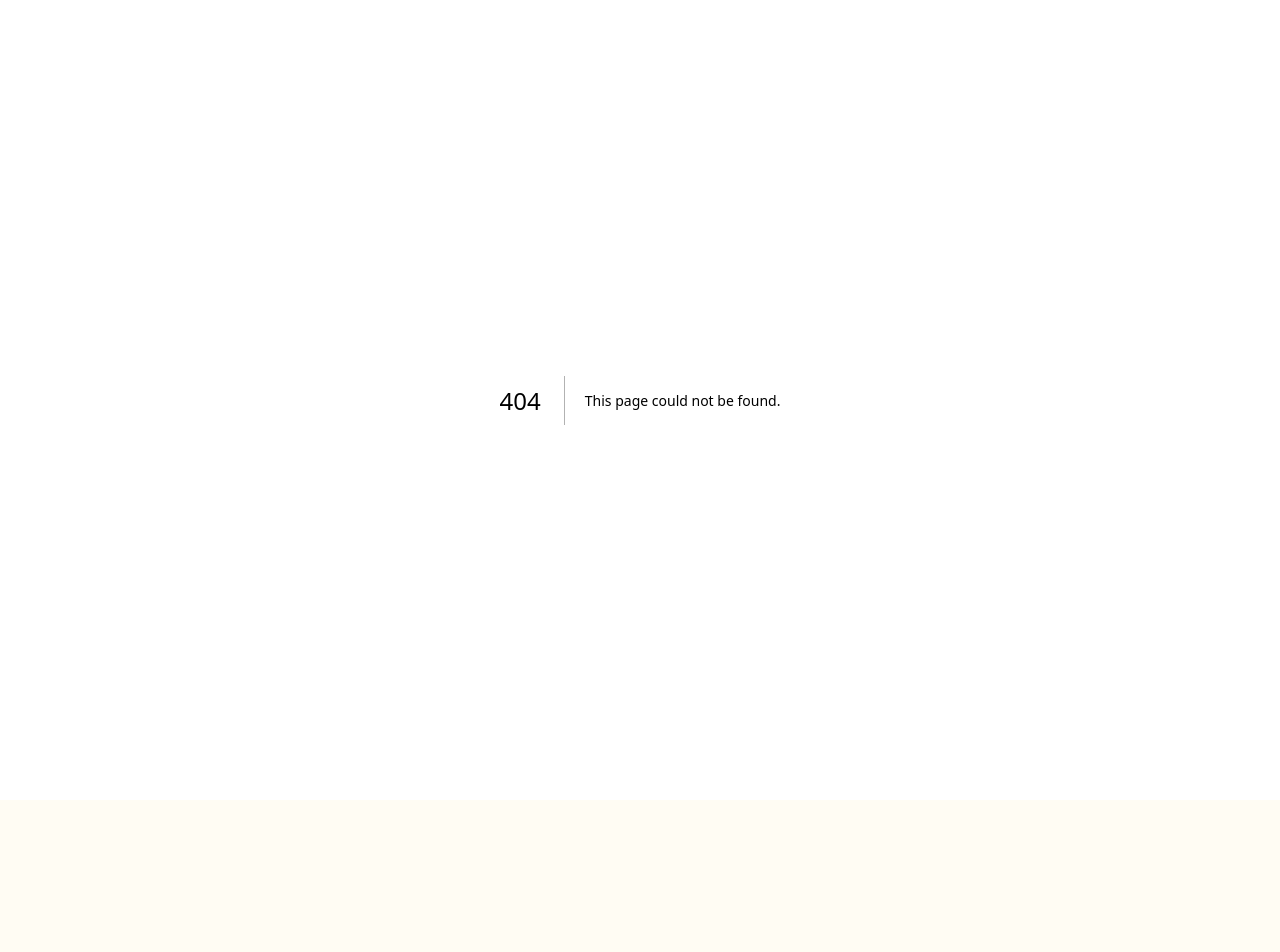
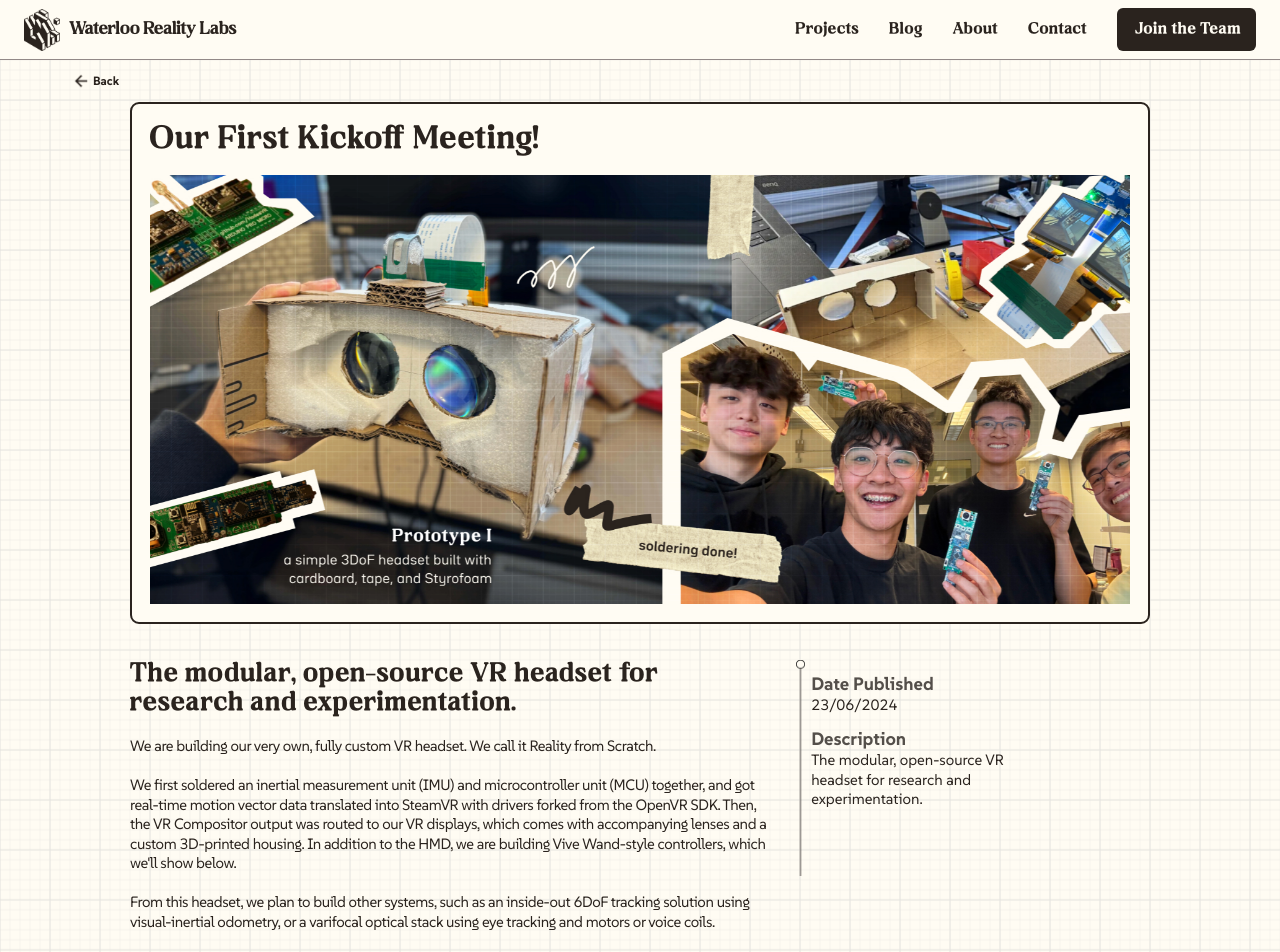
Before and after one commit to uwrealitylabs/website, a Next.js app: page /blogs/firstkickoff in a window 1280 px wide. Before the commit this address had no page. Shown: the top 952 px of the page. Before the commit the page ends 800 px from the top, so only its background shows below. Built offline with nearby package versions, Linux system fonts and the light colour scheme.

Commit message:
update project imports

```diff
--- /dev/null
+++ b/app/(pages)/blogs/(blog posts)/firstkickoff/page.js
@@ -0,0 +1,51 @@
+import NavBar from "@/app/components/NavBar";
+import Footer from "@/app/components/Footer";
+import BackButton from "@/app/components/BackButton";
+import ImageHeader from "@/app/components/ImageHeading";
+import BlogDescrip from "../../BlogDescrip";
+
+import RFS from "@/public/images/photos/realityfromscratch/reality-from-scratch.png";
+
+export default function FirstKickoff() {
+  return (
+    <div className="bg-[url('/images/assets/grid.png')]">
+      <NavBar />
+      <main className="px-24 py-6|| max-md:px-8 || max-mobile:px-4">
+        <BackButton />
+        <div className="max-w-1360 mx-auto grid md:gap-y-12">
+          <ImageHeader title="Our First Kickoff Meeting!" img={RFS} />
+          <BlogDescrip
+            title="The modular, open-source VR headset for research and experimentation."
+            body={[
+              <p key="1">
+                We are building our very own, fully custom VR headset. We call
+                it Reality from Scratch.
+              </p>,
+              <br key="2" />,
+              <p key="3">
+                We first soldered an inertial measurement unit (IMU) and
+                microcontroller unit (MCU) together, and got real-time motion
+                vector data translated into SteamVR with drivers forked from the
+                OpenVR SDK. Then, the VR Compositor output was routed to our VR
+                displays, which comes with accompanying lenses and a custom
+                3D-printed housing. In addition to the HMD, we are building Vive
+                Wand-style controllers, which we'll show below.
+              </p>,
+              <br key="4" />,
+              <p key="5">
+                From this headset, we plan to build other systems, such as an
+                inside-out 6DoF tracking solution using visual-inertial
+                odometry, or a varifocal optical stack using eye tracking and
+                motors or voice coils.
+              </p>,
+            ]}
+            date="23/06/2024"
+            description="The modular, open-source VR headset for research and experimentation."
+          />
+        </div>
+          <a href="/blogs" className="my-16 button-styling font-neraphic border-dashed border-bck-grey border-2 mx-auto">View More Blogs</a>
+      </main>
+      <Footer />
+    </div>
+  );
+}
--- /dev/null
+++ b/app/(pages)/blogs/page.js
@@ -0,0 +1,65 @@
+import NavBar from "@/app/components/NavBar";
+import Footer from "@/app/components/Footer";
+import BackButton from "@/app/components/BackButton";
+import BlogCard from "./BlogCard";
+
+import Image from "next/image";
+import Shapes from "@/public/images/assets/shapes.png";
+import RFS from "@/public/images/photos/realityfromscratch/reality-from-scratch.png";
+
+export default function Blogs() {
+  return (
+    <div className="bg-[url('/images/assets/grid.png')]">
+      <NavBar />
+      <main className="px-24 py-6 || max-md:px-8 || max-mobile:px-4">
+        <a
+          href="/"
+          className="font-suse text-text-darkBody font-bold text-body leading-normal flex gap-1 items-center py-4"
+        >
+          <img className="w-6" src="/images/icons/arrow-left-dark.png" />
+          Back
+        </a>{" "}
+        <header className="flex justify-between items-end gap-24 mb-12 mt-4">
+          <div className="max-w-640 flex flex-col gap-4">
+            <h1 className="font-neraphic text-h2 text-text-darkBody max-md:text-h3">
+              Research Blogs & Updates
+            </h1>
+            <p className="font-suse text-bodyLarge leading-normal text-text-darkBody">
+              See how we’ve turned ideas into{" "}
+              <span className="line-through">virtual</span> reality.{" "}
+              <span className="text-grey-40">
+                Dive into our teams’ current research.
+              </span>
+            </p>
+          </div>
+          <Image src={Shapes} className="h-10 w-auto max-md:hidden" alt="" />
+        </header>
+        {/* BLOG POSTS */}
+        <section className="grid grid-cols-3 gap-6 max-md:grid-cols-2 mb-24">
+          <BlogCard
+            title="Reality From Scratch"
+            descrip="The modular, open-source VR headset for research and experimentation."
+            img={RFS}
+            link="firstkickoff"
+            date="23/6/24"
+          />
+          {/* <BlogCard
+              title="Reality From Scratch"
+              descrip="The modular, open-source VR headset for research and experimentation."
+              img={RFS}
+              link="/"
+              date="23/6/24"
+            />
+            <BlogCard
+              title="Reality From Scratch"
+              descrip="The modular, open-source VR headset for research and experimentation."
+              img={RFS}
+              link="/"
+              date="23/6/24"
+            /> */}
+        </section>
+      </main>
+      <Footer />
+    </div>
+  );
+}
--- a/app/(pages)/projects/(projects)/anima/page.js
+++ b/app/(pages)/projects/(projects)/anima/page.js
@@ -1,20 +1,21 @@
 import NavBar from "@/app/components/NavBar";
 import Footer from "@/app/components/Footer";
-import ProjHeader from "../../ProjHeader";
+import ImageHeader from "../../../../components/ImageHeading";
 import ProjDescrip from "../../ProjDescrip";
 import JoinUs from "@/app/components/JoinUs";
+import BackButton from "@/app/components/BackButton";
 
-import Anima from "@/public/images/photos/anima/anima.png"
+import Anima from "@/public/images/photos/anima/anima.png";
 
 export default function UniversalGestures() {
   return (
     <div className="bg-[url('/images/assets/grid.png')] bg-bck-white">
       <NavBar />
       <main className="px-24 py-6 grid gap-y-16 || max-lg:px-12  || max-mobile:px-4">
-        <ProjHeader
-          title="Anima"
-          img={Anima}
-        />
+        <div>
+          <BackButton />
+          <ImageHeader title="Anima" img={Anima} />
+        </div>
 
         <ProjDescrip
           projecttype="R&D Sowftware"
@@ -81,7 +82,7 @@ export default function UniversalGestures() {
           ]}
           link="https://github.com/uwrealitylabs/universal-gestures-unity"
         />
-        <JoinUs/>
+        <JoinUs />
       </main>
       <Footer />
     </div>
--- a/app/(pages)/projects/(projects)/northstar/page.js
+++ b/app/(pages)/projects/(projects)/northstar/page.js
@@ -1,6 +1,6 @@
 import NavBar from "@/app/components/NavBar";
 import Footer from "@/app/components/Footer";
-import ProjHeader from "../../ProjHeader";
+import ImageHeader from "../../../../components/ImageHeading";
 import ProjDescrip from "../../ProjDescrip";
 
 import NorthStar from "@/public/images/photos/northstar/northstar.png"
@@ -10,7 +10,7 @@ export default function Northstar() {
     <div className="bg-[url('/images/assets/grid.png')] bg-bck-white">
       <NavBar />
       <main className="px-24 py-6 grid gap-y-16 || max-lg:px-12  || max-mobile:px-4">
-        <ProjHeader
+        <ImageHeader
           title="Project North Star"
           img={NorthStar}
         />
--- a/app/(pages)/projects/(projects)/realityfromscratch/page.js
+++ b/app/(pages)/projects/(projects)/realityfromscratch/page.js
@@ -1,19 +1,25 @@
 import NavBar from "@/app/components/NavBar";
 import Footer from "@/app/components/Footer";
-import ProjHeader from "../../ProjHeader";
+import ImageHeader from "../../../../components/ImageHeading";
 import ProjDescrip from "../../ProjDescrip";
 import ContentImages from "../../ContentImages";
 import JoinUs from "@/app/components/JoinUs";
+import BackButton from "@/app/components/BackButton";
+import RFS from "@/public/images/photos/realityfromscratch/reality-from-scratch.png"
+
 
 export default function RealityFromScratch() {
   return (
     <div className="bg-[url('/images/assets/grid.png')] bg-bck-white">
       <NavBar />
       <main className="px-24 py-6 grid gap-y-16 || max-lg:px-12  || max-mobile:px-4">
-        <ProjHeader
+        <div>
+        <BackButton/>
+        <ImageHeader
           title="Reality From Scratch"
-          img="/images/photos/reality-from-scratch.png"
-        />
+          img={RFS}
+          />
+          </div>
 
         <ProjDescrip
           projecttype="VR Hardware"
@@ -46,11 +52,11 @@ export default function RealityFromScratch() {
         />
 
         <section className="mobile:grid mobile:grid-cols-2 mx-auto max-mobile:flex max-mobile:flex-col gap-6 my-16">
-          <ContentImages photo="realityfromscratch/headset.png" grid="full" />
+          {/* <ContentImages photo="realityfromscratch/headset.png" grid="full" />
           <ContentImages photo="realityfromscratch/groupphoto.png" />
           <ContentImages photo="realityfromscratch/pcb2.png" />
           <ContentImages photo="realityfromscratch/material.png" grid="full" />
-          <ContentImages photo="realityfromscratch/pcb1.png" grid="full" />
+          <ContentImages photo="realityfromscratch/pcb1.png" grid="full" /> */}
         </section>
 
         <section className="text-bodyLarge font-suse leading-normal md:w-1/2 max-mobile:text-body">
--- a/app/(pages)/projects/(projects)/universalgestures/page.js
+++ b/app/(pages)/projects/(projects)/universalgestures/page.js
@@ -1,6 +1,6 @@
 import NavBar from "@/app/components/NavBar";
 import Footer from "@/app/components/Footer";
-import ProjHeader from "../../ProjHeader";
+import ImageHeader from "../../../../components/ImageHeading";
 import ProjDescrip from "../../ProjDescrip";
 import JoinUs from "@/app/components/JoinUs";
 
@@ -9,7 +9,7 @@ export default function UniversalGestures() {
     <div className="bg-[url('/images/assets/grid.png')] bg-bck-white">
       <NavBar />
       <main className="px-24 py-6 grid gap-y-16 || max-lg:px-12  || max-mobile:px-4">
-        <ProjHeader
+        <ImageHeader
           title="Universal Gestures"
           img="/images/photos/universalgestures/socratica-uni-gestures.png"
         />
--- a/app/(pages)/projects/(projects)/universaltext/page.js
+++ b/app/(pages)/projects/(projects)/universaltext/page.js
@@ -1,6 +1,6 @@
 import NavBar from "@/app/components/NavBar";
 import Footer from "@/app/components/Footer";
-import ProjHeader from "../../ProjHeader";
+import ImageHeader from "../../../../components/ImageHeading";
 import ProjDescrip from "../../ProjDescrip";
 import JoinUs from "@/app/components/JoinUs";
 
@@ -9,7 +9,7 @@ export default function UniversalGestures() {
     <div className="bg-[url('/images/assets/grid.png')] bg-bck-white">
       <NavBar />
       <main className="px-24 py-6 grid gap-y-16 || max-lg:px-12  || max-mobile:px-4">
-        <ProjHeader
+        <ImageHeader
           title="Universal Text"
           img="/images/photos/universaltext/UTDemo.png"
         />
--- a/app/(pages)/projects/(projects)/vitracker/page.js
+++ b/app/(pages)/projects/(projects)/vitracker/page.js
@@ -1,6 +1,6 @@
 import NavBar from "@/app/components/NavBar";
 import Footer from "@/app/components/Footer";
-import ProjHeader from "../../ProjHeader";
+import ImageHeader from "../../../../components/ImageHeading";
 import ProjDescrip from "../../ProjDescrip";
 
 import HeaderPhoto from "@/public/images/photos/vitracker/vitracker_v0_s5.png"
@@ -10,7 +10,7 @@ export default function VITracker() {
     <div className="bg-[url('/images/assets/grid.png')] bg-bck-white">
       <NavBar />
       <main className="px-24 py-6 grid gap-y-16 || max-lg:px-12  || max-mobile:px-4">
-        <ProjHeader
+        <ImageHeader
           title="VITracker"
           img={HeaderPhoto}
         />
--- a/app/(pages)/projects/page.js
+++ b/app/(pages)/projects/page.js
@@ -4,7 +4,7 @@ export const metadata = {
 };
 
 import NavBar from "@/app/components/NavBar";
-import ProjectCard from "./projectCard";
+import ProjectCard from "./ProjectCard";
 import Footer from "@/app/components/Footer";
 import JoinUs from "@/app/components/JoinUs";
 import Image from "next/image";
@@ -22,15 +22,7 @@ export default function Projects() {
     <>
       <NavBar />
       <section
-        className="bg-bck-white bg-[url('/images/assets/grid.png')]
-      px-24 py-12
-      ---768px---
-      max-md:px-8
-
-      ---520px---
-      max-mobile:px-4
-      "
-      >
+        className="bg-bck-white bg-[url('/images/assets/grid.png')] px-24 py-12 || max-md:px-8 || max-mobile:px-4">
         <main>
           <header className="flex justify-between items-end gap-24 mb-12">
             <div className="max-w-640 flex flex-col gap-4">
--- a/app/page.js
+++ b/app/page.js
@@ -27,7 +27,7 @@ export default function App() {
     <div>
       <NavBar />
       {/* --------------- HERO SECTION -------------------- */}
-      <heading
+      <header
         className="hero
       bg-[url('/images/assets/grid.png')] bg-bck-white
       flex justify-center items-center"
@@ -89,7 +89,7 @@ export default function App() {
             </button>
           </div>
         </div>
-      </heading>
+      </header>
 
       {/* --------------- PROJECTS SECTION -------------------- */}
       <section
```
